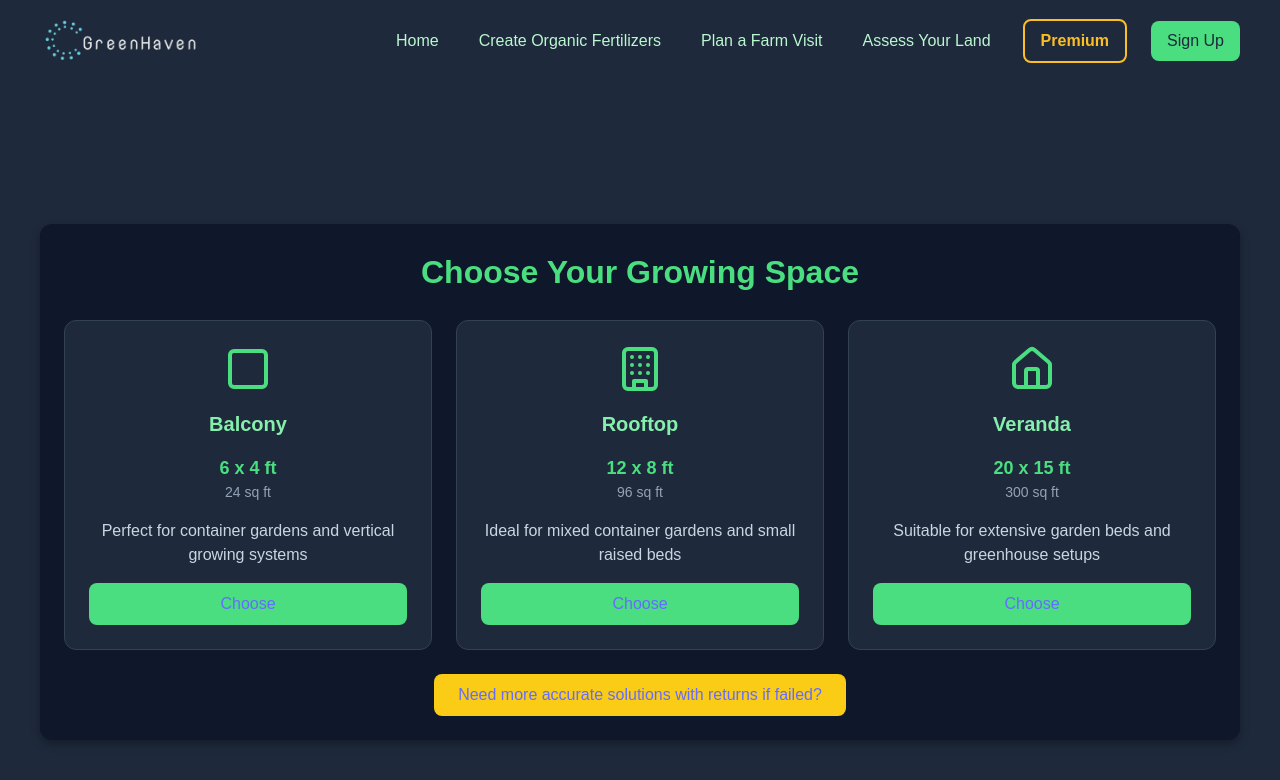
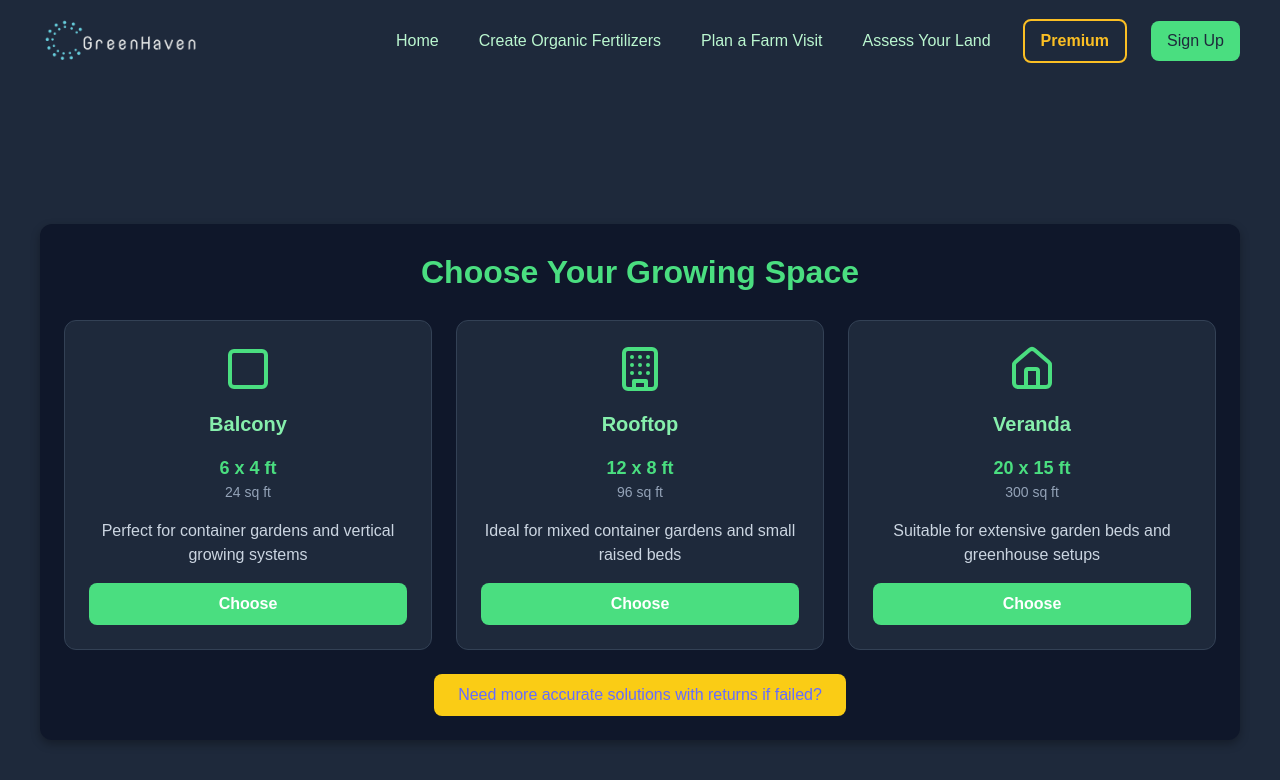
Before and after one commit to rohanfukat/nirman25, a React (Vite) app in the folder frontend/Nirman/: page /access-your-land in a window 1280 px wide. Shown: the top 780 px of the page. Built offline with nearby package versions, Linux system fonts and the light colour scheme.

Commit message:
frontend update 7

```diff
--- a/frontend/Nirman/src/Components/AccessYourLand.jsx
+++ b/frontend/Nirman/src/Components/AccessYourLand.jsx
@@ -201,9 +201,11 @@ const AccessYourLand = () => {
                     <div className="details-square-feet">{location.squareFeet}</div>
                     <p className="description">{location.description}</p>
                   </div>
+                  <Link to={location.route}>
                   <button>
-                    <Link to={location.route}>Choose</Link>
+                    Choose
                   </button>
+                  </Link>
                 </div>
               );
             })}
--- a/frontend/Nirman/src/PremiumComponents/AccessYourLand.jsx
+++ b/frontend/Nirman/src/PremiumComponents/AccessYourLand.jsx
@@ -201,9 +201,11 @@ const PAccessYourLand = () => {
                     <div className="details-square-feet">{location.squareFeet}</div>
                     <p className="description">{location.description}</p>
                   </div>
+                  <Link to={location.route}>
                   <button>
-                    <Link to={location.route}>Choose</Link>
+                    Choose
                   </button>
+                  </Link>
                 </div>
               );
             })}
```
